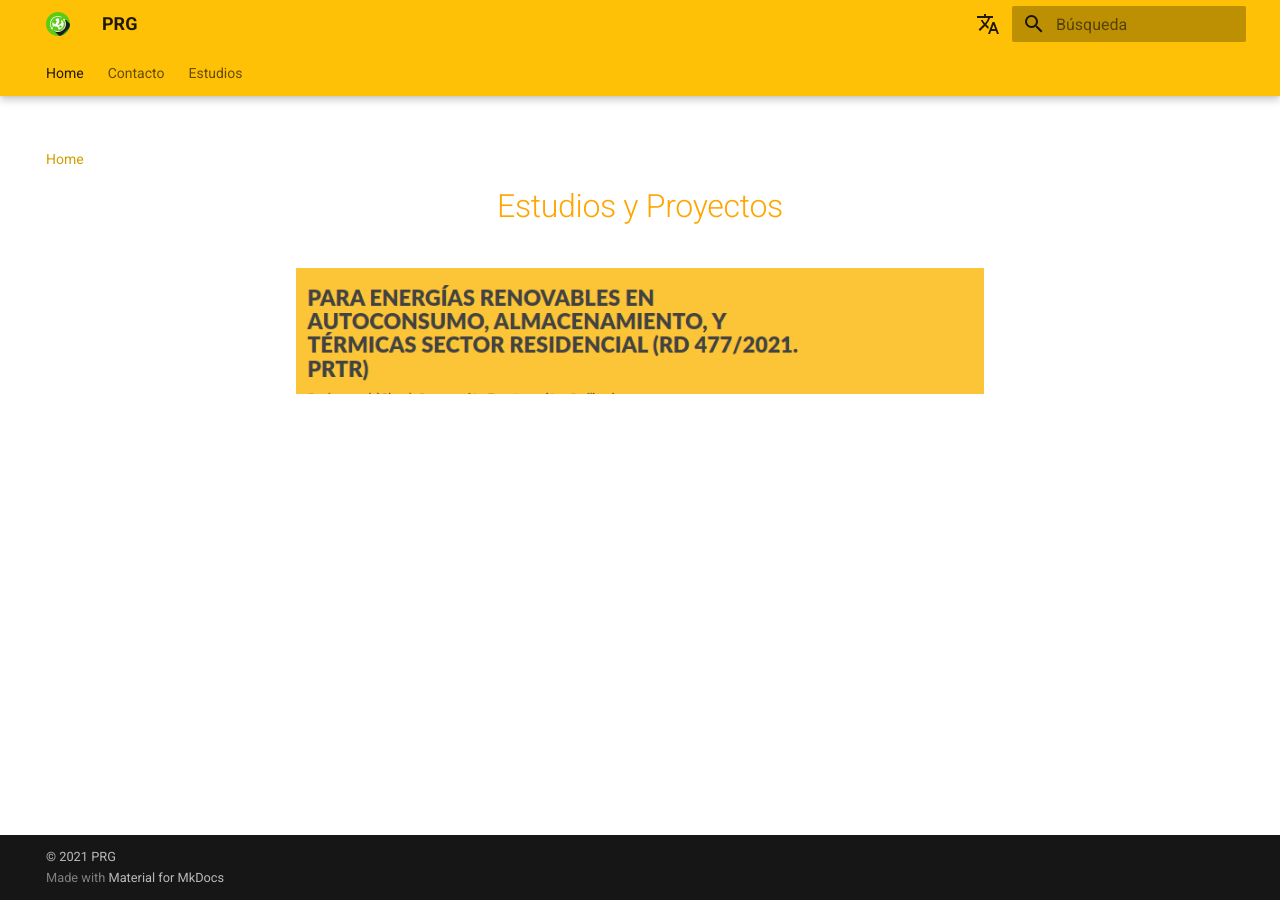
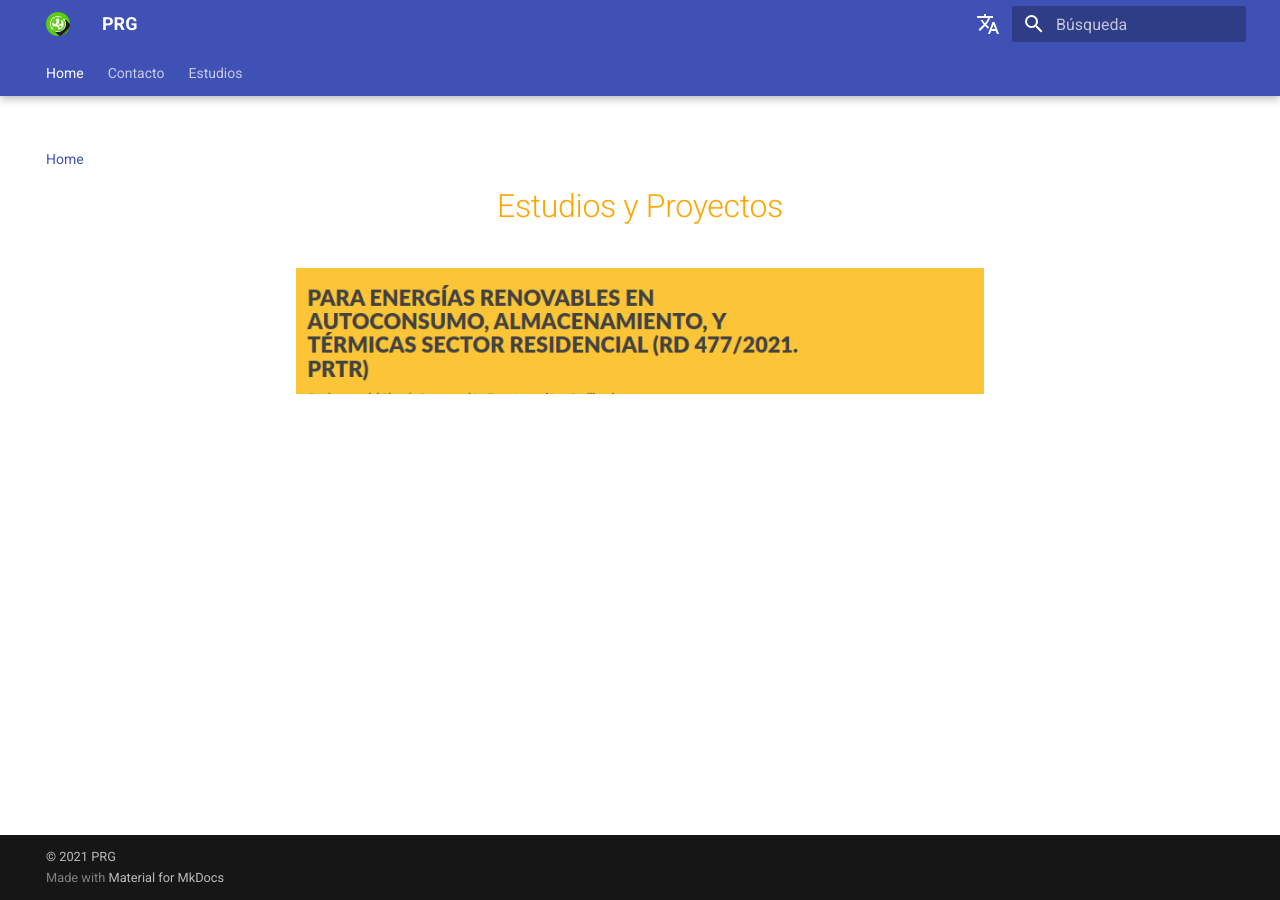
Before and after one commit to prgingeniero/solar, an MkDocs documentation site: the page built from docs/index.md, in a window 1280 px wide. Built offline with MkDocs 1.6.1 and Material for MkDocs 9.7.7, drawn with Linux system fonts in a browser that asks for light colours; comment, search, counter and statistics services are not loaded.

Commit message:
prg sáb 12 mar 2022 13:29:45 CET

```diff
--- a/mkdocs.yml
+++ b/mkdocs.yml
@@ -6,8 +6,8 @@ theme:
   features:
     - header.autohide
   language: es
-  palette:
-    primary: amber
+  # palette:
+    # primary: amber
   name: material
   language: es
   favicon: assets/favicon.ico
```
